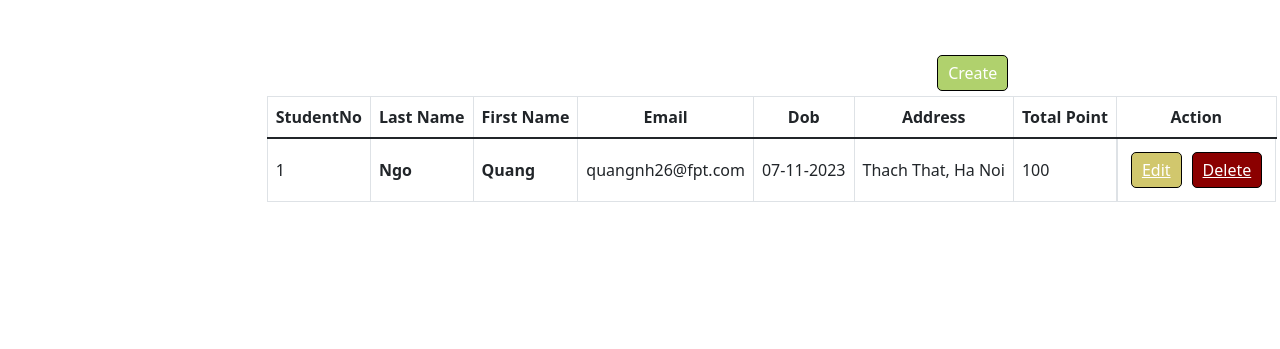
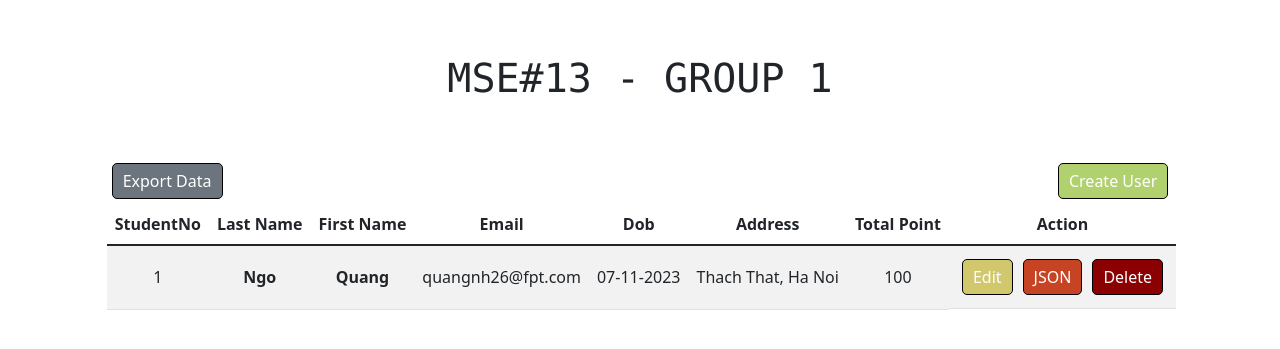
Before and after one commit to quangnh2051TYHY/python_student, a Flask app: page / in a window 1280 px wide. Shown: the top 349 px of the page. Run offline with Flask 3, Linux system fonts and the light colour scheme; data comes from the database, SQL or seed files in the repository; both versions use the stored data as it was after the commit.

Commit message:
Update API /crawl & /json

```diff
--- a/Application.py
+++ b/Application.py
@@ -1,4 +1,4 @@
-from flask import Flask, render_template, request, redirect
+from flask import Flask, render_template, request, redirect, jsonify
 from service import StudentService as studentService
 from enhance import htmlContentGetService as htmlGetService
 import json
@@ -36,17 +36,24 @@ def createStudent():
 @app.route('/crawl/')
 def getAllStudentInWebContent():
     students = htmlGetService.getStudentHtml()
-    f = open("store/student.txt", 'a')
-    # Jump to end of file to write append
-    f.seek(0, 2)
-    jsonStudentList = []
-    for student in students:
-        jsonStudentList.append(json.dumps(vars(student)))
-        f.write(str(vars(student)))
-        f.write('\n')
 
-    f.close()
-    return jsonStudentList
+    with open("store/student.txt", 'a') as f:
+        for student in students:
+            student_data = vars(student)
+            student_line = ', '.join(f"{key}: {value}" for key, value in student_data.items())
+            f.write(student_line + '\n')
+
+    return "Data saved to file !"
+
+
+@app.route('/json/<id>')
+def getJsonById(id):
+    student = studentService.getStudentById(id)
+    # Dùng jsonify của Flask để tự động trả về Response và các thuộc tính mặc định như:
+    # Content-Type, application/json,v.v.... ( chắc tránh CORS)
+    # IMPORTANT : Tự định nghĩa lại to_dict()
+    if student is not None:
+        return jsonify(student.to_dict())
 
 
 # Get all student
--- a/enhance/htmlContentGetService.py
+++ b/enhance/htmlContentGetService.py
@@ -4,7 +4,7 @@ from model import Student as student
 
 
 def getStudentHtml():
-    host_url = 'http://172.17.0.4:5000/'
+    host_url = 'http://127.0.0.1:5000/'
     html = urllib.request.urlopen(host_url).read()
     # Read all page
     soup = BeautifulSoup(html, 'html.parser')
--- a/model/Student.py
+++ b/model/Student.py
@@ -15,3 +15,14 @@ class Student:
         self.dob = dob
         self.address = address
         self.totalPoint = totalPoint
+
+    def to_dict(self):
+        return {
+            'studentNo': self.studentNo,
+            'lastName': self.lastName,
+            'firstName': self.firstName,
+            'email': self.email,
+            'dob': self.dob,
+            'address': self.address,
+            'totalPoint': self.totalPoint
+        }
--- a/templates/index.html
+++ b/templates/index.html
@@ -27,12 +27,17 @@
 
         .btn-container .btn-delete,
         .btn-container .btn-update,
-        #btn-create {
+        .btn-container .btn-json,
+        #btn-create,
+        #btn-crawl {
+            flex: 1;
             border: 1px solid black;
             border-radius: 5px;
             padding: 5px 10px;
             margin: 5px;
             display: inline-block;
+            text-align: center;
+            text-decoration: none;
         }
 
         .btn-container .btn-delete {
@@ -41,6 +46,10 @@
 
         .btn-container .btn-update {
             background-color: #d1c76d;
+        }
+
+        .btn-container .btn-json {
+            background-color: #c64424;
         }
 
 
@@ -52,18 +61,18 @@
         .table td, .table th {
             white-space: nowrap;
             vertical-align: middle;
-        }
-
-        .table th {
             text-align: center;
         }
     </style>
 </head>
 <body>
-
-<div class="container-table col-md-7">
-    <a id="btn-create" class="btn btn-danger" href="/create-page">Create</a>
-    <table class="table table-bordered table-hover">
+<div class="font-monospace text-center fs-1 mt-5">MSE#13 - GROUP 1</div>
+<div class="container-table col-md-10">
+    <div>
+        <a id="btn-create" class="btn btn-secondary" href="/create-page">Create User</a>
+        <a id="btn-crawl" class="btn btn-secondary" href="/crawl">Export Data</a>
+    </div>
+    <table class="table table-striped table-hover">
         <thead>
         <tr>
             <th>StudentNo</th>
@@ -89,6 +98,7 @@
 
                 <td class="btn-container">
                     <a class="btn-update" href="/update-page/{{ entry.studentNo }}">Edit</a>
+                    <a class="btn-json" href="/json/{{ entry.studentNo }}">JSON</a>
                     <a class="btn-delete" href="/delete/{{ entry.studentNo }}">Delete</a>
                 </td>
             </tr>
@@ -96,5 +106,25 @@
         </tbody>
     </table>
 </div>
+<script>
+    //Dùng querySelectorAll để lấy tất cả các phần tử rồi duyệt qua forEach
+    document.querySelectorAll('.btn-json').forEach(function (btn) {
+        //Thêm sự kiện click cho mỗi Button Json
+        btn.addEventListener('click', function (event) {
+            event.preventDefault();
+            var url = this.getAttribute('href');
+            //Dùng fetch gọi API như Code FE
+            fetch(url)
+                .then(response => response.json())
+                .then(data => {
+                    //Tạo ra popup như một alert để xem dữ liệu
+                    alert(JSON.stringify(data));
+                })
+                .catch((error) => {
+                    console.error('Error:', error);
+                });
+        });
+    });
+</script>
 </body>
 </html>
```
Also changed, not shown: templates/add.html (+9 -4 lines), templates/edit.html (+20 -9 lines), database.db, 1 other file.
